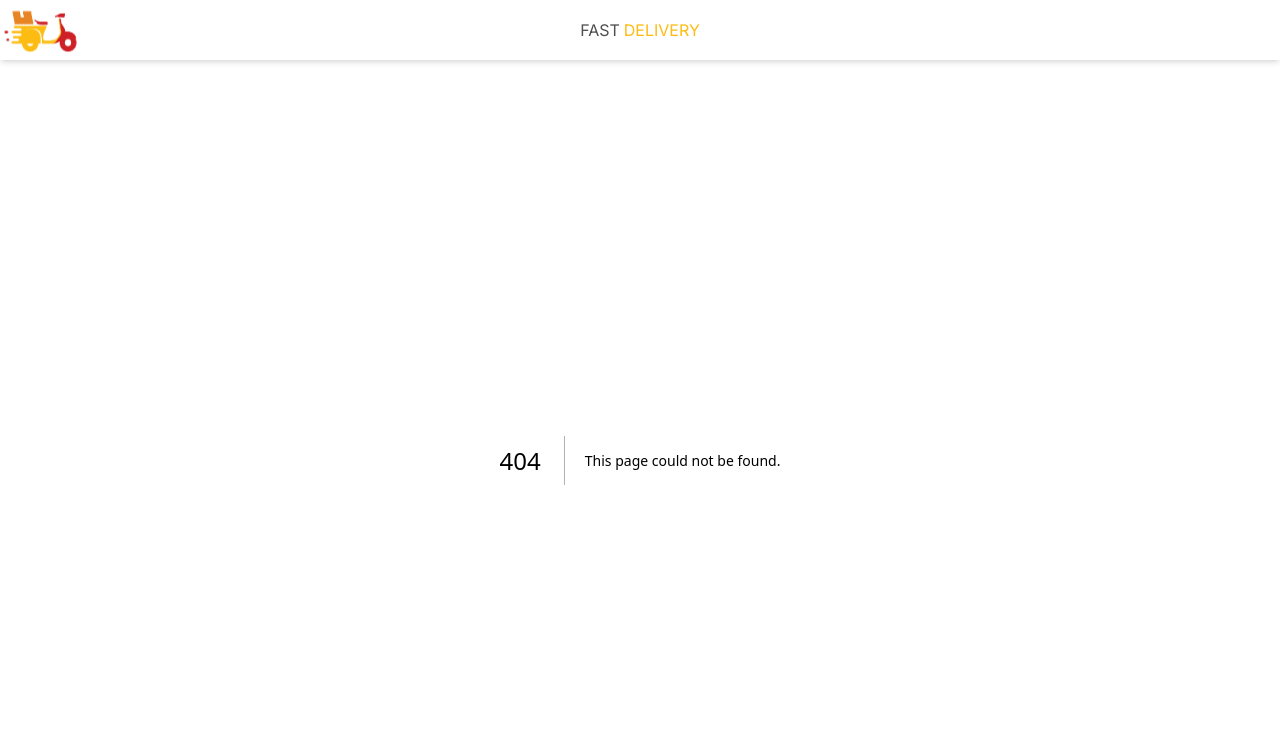
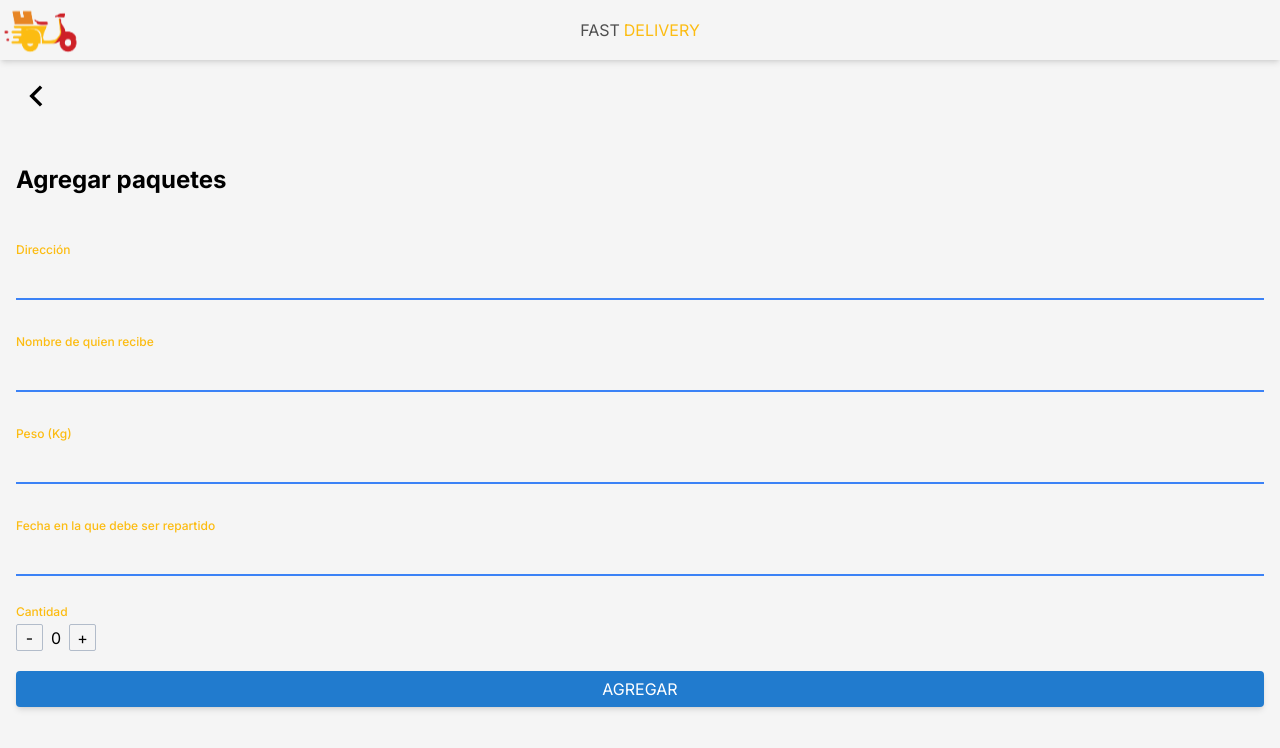
Before and after one commit to EmanuelAmico/staffys-backoffice-client, a Next.js app: page /create-package in a window 1280 px wide. Before the commit this address had no page. Shown: the top 748 px of the page. Built offline with nearby package versions, Linux system fonts and the light colour scheme.

Commit message:
create package view done

```diff
--- /dev/null
+++ b/src/app/create-package/page.tsx
@@ -0,0 +1,74 @@
+"use client";
+import Button from "@/commons/Button";
+import IconButton from "@/commons/IconButton";
+import Layout from "@/commons/Layout";
+import TextInput from "@/commons/TextInput";
+import React, { MouseEvent, useState } from "react";
+import { RiArrowLeftSLine } from "react-icons/ri";
+import { useRouter } from "next/navigation";
+
+function Page() {
+  const router = useRouter();
+
+  const [counter, setCounter] = useState(0);
+  const handleSum = (e: MouseEvent<HTMLButtonElement>) => {
+    e.preventDefault();
+    setCounter(counter + 1);
+  };
+  const handleMinus = (e: MouseEvent<HTMLButtonElement>) => {
+    e.preventDefault();
+    if (counter > 0) {
+      setCounter(counter - 1);
+    }
+  };
+  return (
+    <Layout className="flex flex-col  items-center">
+      <div className="w-full">
+        <IconButton
+          onClick={() => router.back()}
+          icon={<RiArrowLeftSLine size={40} />}
+        />
+      </div>
+      <div className="w-full mt-[3rem]">
+        <h1 className="text-2xl font-bold">Agregar paquetes</h1>
+      </div>
+      <form action="" className="mt-10 w-full">
+        <TextInput name="direccion" label="Dirección" />
+        <TextInput
+          name="nombre de quien recibe"
+          label="Nombre de quien recibe"
+          classNameContainer="mt-5"
+        />
+        <TextInput name="peso" label="Peso (Kg)" classNameContainer="mt-5" />
+        <TextInput
+          name="fecha en la que debe ser repartido"
+          label="Fecha en la que debe ser repartido"
+          classNameContainer="mt-5"
+        />
+        <div className="w-[5rem] mt-5">
+          <p className=" mb-1   text-xs text-yellowText font-medium border-0">
+            Cantidad
+          </p>
+          <div className="flex justify-center items-center">
+            <button
+              onClick={handleMinus}
+              className="w-[3rem] h-[1.7rem] border border-[#B2BCCA] rounded-sm flex justify-center items-center"
+            >
+              -
+            </button>
+            <p className="w-[3rem]  text-center ">{counter}</p>
+            <button
+              onClick={handleSum}
+              className="w-[3rem] h-[1.7rem] border border-[#B2BCCA] rounded-sm flex justify-center items-center"
+            >
+              +
+            </button>
+          </div>
+        </div>
+        <Button className="mt-5 w-full">agregar</Button>
+      </form>
+    </Layout>
+  );
+}
+
+export default Page;
--- a/src/commons/TextInput.tsx
+++ b/src/commons/TextInput.tsx
@@ -9,6 +9,7 @@ interface TextInput extends ComponentPropsWithoutRef<"input"> {
   error?: string;
   hidden?: boolean;
   helper?: string;
+  classNameContainer?: string;
 }
 
 const TextInput: FC<TextInput> = ({
@@ -20,10 +21,11 @@ const TextInput: FC<TextInput> = ({
   helper,
   disabled,
   type,
+  classNameContainer,
   ...inputProps
 }) => {
   return (
-    <div className={" w-full h-[4.5rem] relative "}>
+    <div className={` w-full h-[4.5rem] relative ${classNameContainer}`}>
       <div>
         <label
           htmlFor={name}
```
